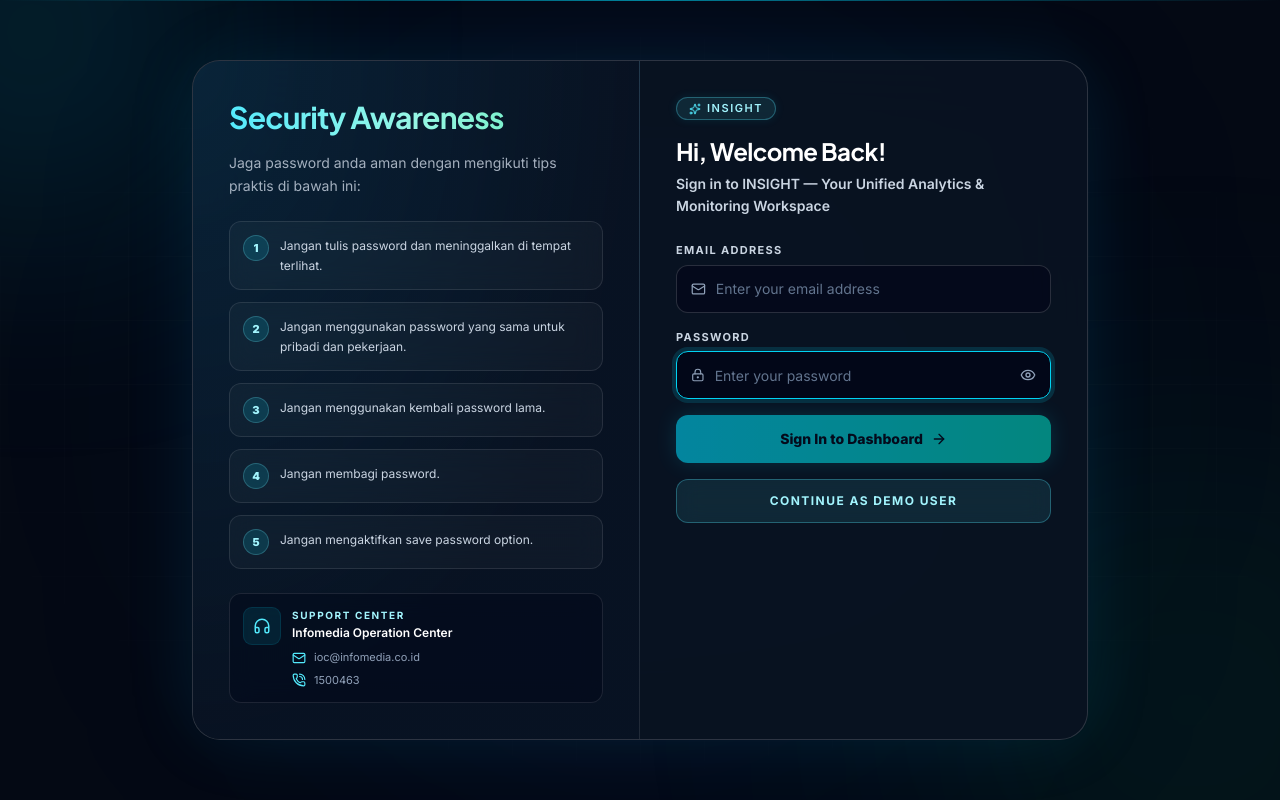
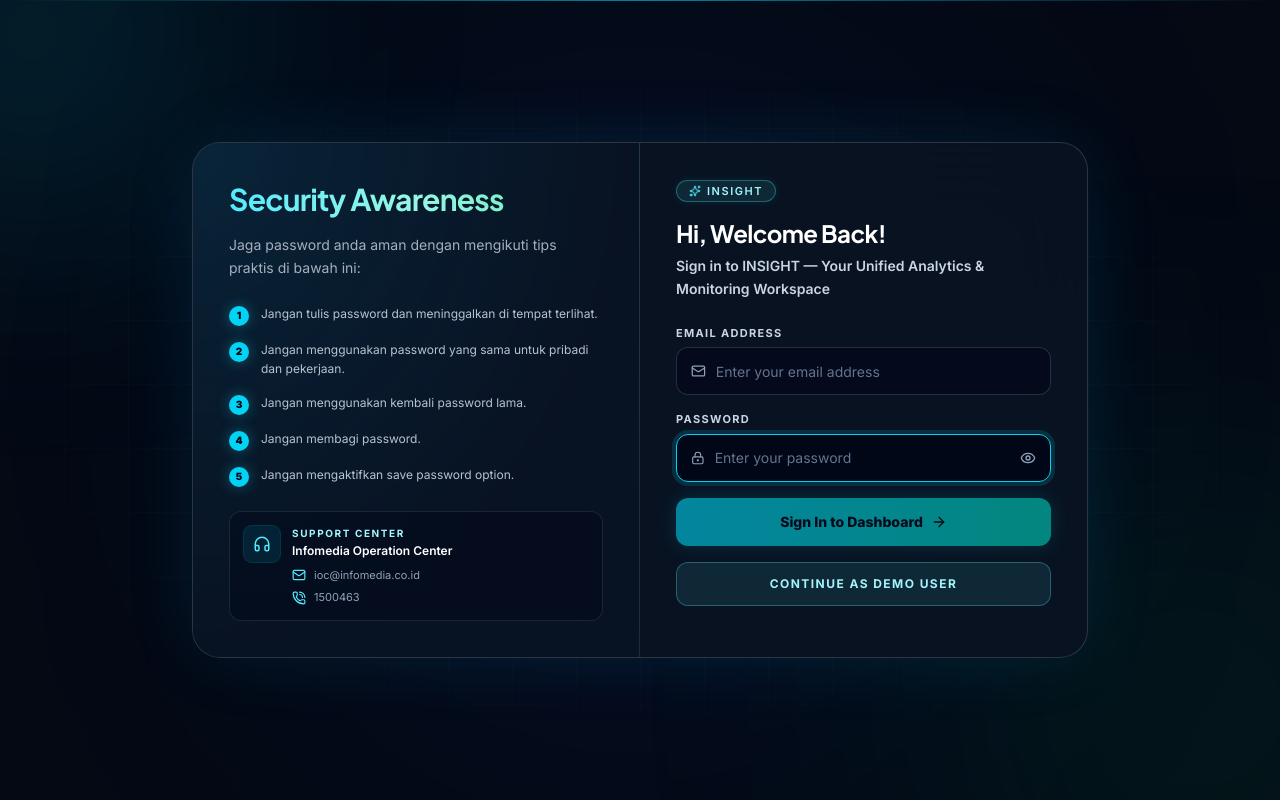
Before and after one commit to saisoku2024/saisoku-omnix-system, a Next.js app in the folder reporting-dashboard/: page /login in a window 1280 px wide. Built offline with nearby package versions, Linux system fonts and the light colour scheme.

Commit message:
Refine login awareness list styling

```diff
--- a/reporting-dashboard/app/login/page.tsx
+++ b/reporting-dashboard/app/login/page.tsx
@@ -242,16 +242,16 @@ export default function LoginPage() {
               Jaga password anda aman dengan mengikuti tips praktis di bawah ini:
             </p>
 
-            <div className="mt-6 space-y-3">
+            <div className="mt-6 space-y-3.5">
               {SECURITY_TIPS.map((tip, index) => (
                 <div
                   key={tip}
-                  className="flex gap-3 rounded-xl border border-white/10 bg-white/[0.03] p-3.5 backdrop-blur-md"
+                  className="flex items-start gap-3"
                 >
-                  <div className="flex size-6 shrink-0 items-center justify-center rounded-full bg-cyan-400/15 text-[11px] font-black text-cyan-200 ring-1 ring-cyan-300/35">
+                  <div className="mt-0.5 flex size-5 shrink-0 items-center justify-center rounded-full bg-cyan-400 text-[10px] font-black text-slate-950 shadow-[0_0_14px_rgba(34,211,238,0.35)]">
                     {index + 1}
                   </div>
-                  <p className="text-xs leading-relaxed text-slate-300">
+                  <p className="text-xs leading-relaxed text-slate-300/90">
                     {tip}
                   </p>
                 </div>
```
